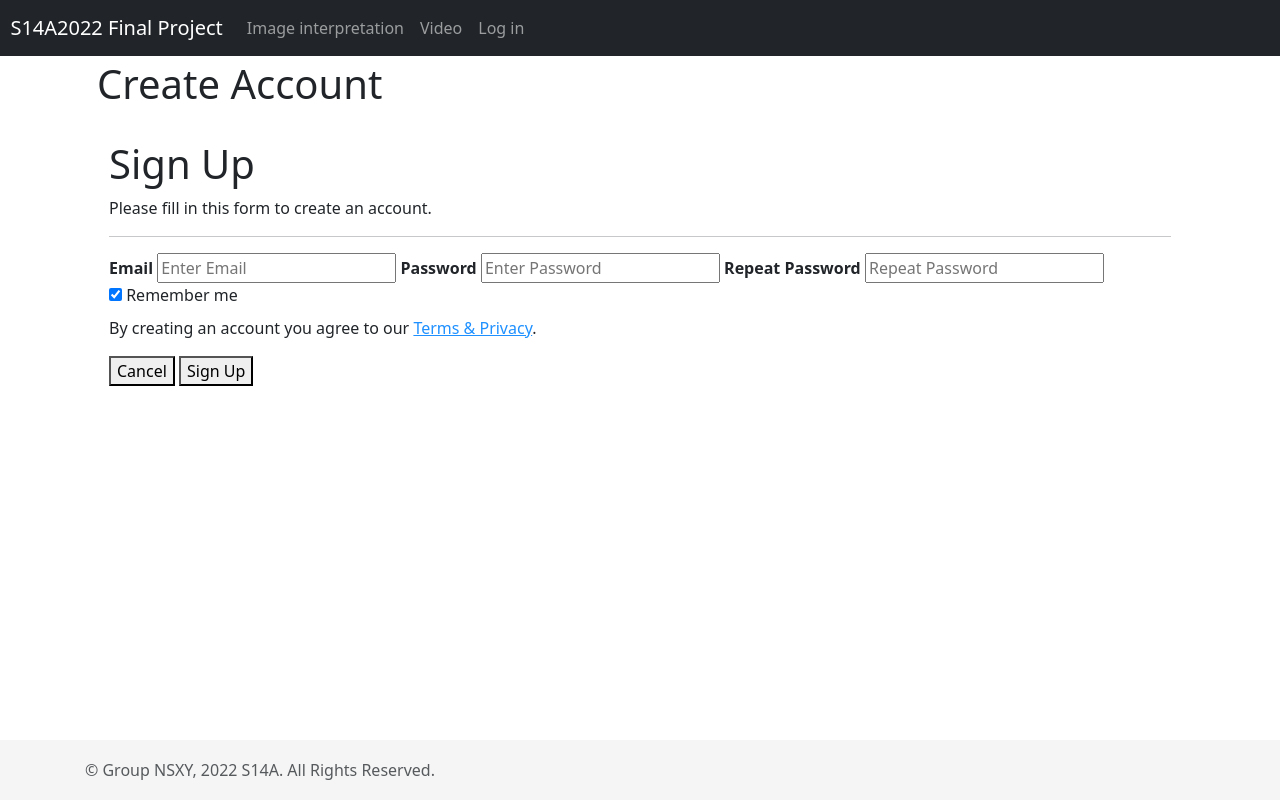
After one commit to FAXMACHIN-E/Cam-Example, a Flask app: page /create in a window 1280 px wide. The commit adds this page. Run offline with Flask 2, Linux system fonts and the light colour scheme; parts of the project's set-up code (start-up, migrations or seed data) failed here and were passed over; some libraries are stand-ins or nearby versions.

Commit message:
login and create forms complete

```diff
--- a/app.py
+++ b/app.py
@@ -86,10 +86,32 @@ def video():
 
     return render_template('video.html')
 
-@app.route('/login')
+
+# Route for handling the login page logic
+@app.route('/login', methods=['GET', 'POST'])
 def login():
+    error = None
+    if request.method == 'POST':
+        if request.form['username'] != 'admin' or request.form['password'] != 'admin':
+            error = 'Invalid Credentials. Please try again.'
+        else:
+            return redirect(url_for('home'))
+    return render_template('login.html', error=error)
 
-    return render_template('login.html')
+
+# Route for handling the create account page logic
+@app.route('/create', methods=['GET', 'POST'])
+def create():
+    error = None
+    if request.method == 'POST':
+        if request.form['username'] != 'admin' or request.form['password'] != 'admin':
+            error = 'Invalid Credentials. Please try again.'
+        else:
+            return redirect(url_for('home'))
+    return render_template('create.html', error=error)
+
+
+
 
 # def detect_motion(frameCount):
 # 	# grab global references to the video stream, output frame, and
--- /dev/null
+++ b/templates/create.html
@@ -0,0 +1,61 @@
+{% extends "layout.html" %}
+
+{% block styles %}
+{% endblock %}
+
+{% block scripts %}
+<script type="text/javascript" src="https://d3js.org/d3.v7.min.js"></script>
+
+{% endblock %}
+
+{% block content %}
+<html>
+  <head>
+    <title>Flask Intro - login page</title>
+    <meta name="viewport" content="width=device-width, initial-scale=1.0">
+    <link href="static/bootstrap.min.css" rel="stylesheet" media="screen">
+  </head>
+  <body>
+    <div class="container">
+      <h1>Create Account</h1>
+      <div class="slide">
+        <div id="vis1" class="vis"></div>
+        <!--div id="vis2" class="vis"></div>
+        <div id="vis3" class="vis"></div-->
+        </div>
+      <br>
+      <form class="modal-content" action="/action_page.php">
+        <div class="container">
+        <h1>Sign Up</h1>
+            <p>Please fill in this form to create an account.</p>
+        <hr>
+         <label for="email"><b>Email</b></label>
+            <input type="text" placeholder="Enter Email" name="email" required>
+
+            <label for="psw"><b>Password</b></label>
+            <input type="password" placeholder="Enter Password" name="psw" required>
+
+         <label for="psw-repeat"><b>Repeat Password</b></label>
+          <input type="password" placeholder="Repeat Password" name="psw-repeat" required>
+
+            <label>
+                <input type="checkbox" checked="checked" name="remember" style="margin-bottom:15px"> Remember me
+            </label>
+
+              <p>By creating an account you agree to our <a href="#" style="color:dodgerblue">Terms & Privacy</a>.</p>
+
+               <div class="clearfix">
+                    <button type="button" onclick="document.getElementById('id01').style.display='none'" class="cancelbtn">Cancel</button>
+                    <button type="submit" class="signup">Sign Up</button>
+               </div>
+            </div>
+      </form>
+      {% if error %}
+        <p class="error"><strong>Error:</strong> {{ error }}
+      {% endif %}
+    </div>
+  </body>
+</html>
+</div>
+
+{% endblock %}
```
Also changed, not shown: templates/login.html (+31 -1 lines).
